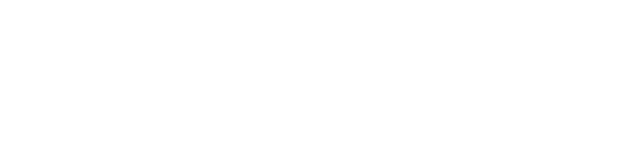
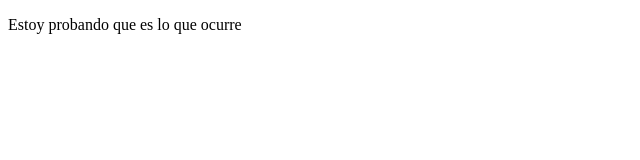
Before and after one commit to dertagweb/prework, a plain HTML site: page index.html in a window 1280 px wide. Shown: the whole page, without its empty margins (0-640 px from the left). Drawn offline with Linux system fonts and the light colour scheme.

Commit message:
Primera modificacion

```diff
--- a/index.html
+++ b/index.html
@@ -7,6 +7,8 @@
     <title>Document</title>
 </head>
 <body>
-
+    <p>
+        Estoy probando que es lo que ocurre
+    </p>
 </body>
 </html>
```
